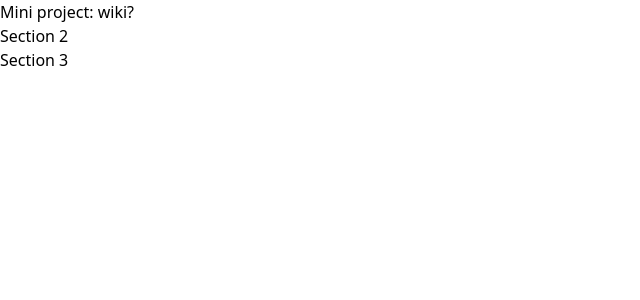
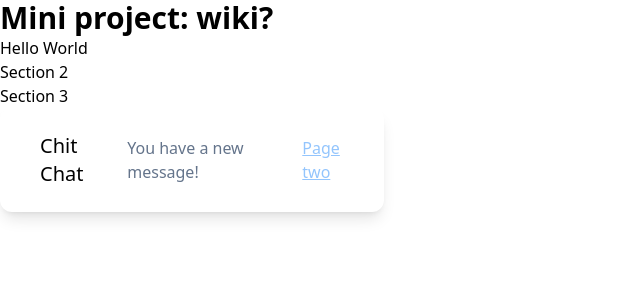
Before and after one commit to CarlsJr4/HyperSpace-BnB, a Next.js app: page / in a window 1280 px wide. Shown: the top 300 px of the page, without its empty margins (0-640 px from the left). Built offline with nearby package versions, Linux system fonts and the light colour scheme.

Commit message:
routing practice

```diff
--- /dev/null
+++ b/components/StyledLink.js
@@ -0,0 +1,11 @@
+import Link from 'next/link';
+
+const StyledLink = ({ children, href }) => {
+  return (
+    <Link href={href} className="text-blue-300 underline">
+      {children}
+    </Link>
+  );
+};
+
+export default StyledLink;
--- a/pages/index.js
+++ b/pages/index.js
@@ -1,4 +1,5 @@
 import Head from 'next/head';
+import StyledLink from '../components/StyledLink';
 
 export default function Home() {
   return (
@@ -11,7 +12,8 @@ export default function Home() {
       </Head>
       <main>
         <section>
-          <h1>Mini project: wiki?</h1>
+          <h1 className="text-3xl font-bold">Mini project: wiki?</h1>
+          <button>Hello World</button>
         </section>
         <section>
           <p>Section 2</p>
@@ -20,6 +22,12 @@ export default function Home() {
           <p>Section 3</p>
         </section>
       </main>
+      <div className="p-6 max-w-sm bg-white rounded-xl shadow-lg flex items-center space-x-4">
+        <div className="shrink-0"></div>
+        <div className="text-xl font-medium text-black">Chit Chat</div>
+        <p className="text-slate-500">You have a new message!</p>
+        <StyledLink href="pageTwo">Page two</StyledLink>
+      </div>
     </>
   );
 }
--- /dev/null
+++ b/pages/nest/pageThree.js
@@ -0,0 +1,10 @@
+import StyledLink from '../../components/StyledLink';
+
+export default function pageThree() {
+  return (
+    <>
+      <div>pageThree</div>
+      <StyledLink href="/">Home</StyledLink>
+    </>
+  );
+}
--- /dev/null
+++ b/pages/pageTwo.js
@@ -0,0 +1,12 @@
+import StyledLink from '../components/StyledLink';
+
+export default function pageTwo() {
+  return (
+    <>
+      <div>pageTwo</div>
+      <StyledLink href="/">Home</StyledLink>
+      <br />
+      <StyledLink href="/nest/pageThree">Page 3</StyledLink>
+    </>
+  );
+}
```
